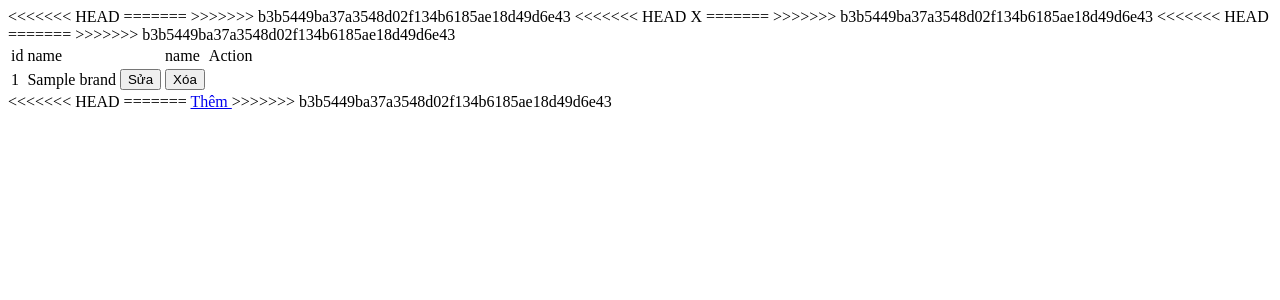
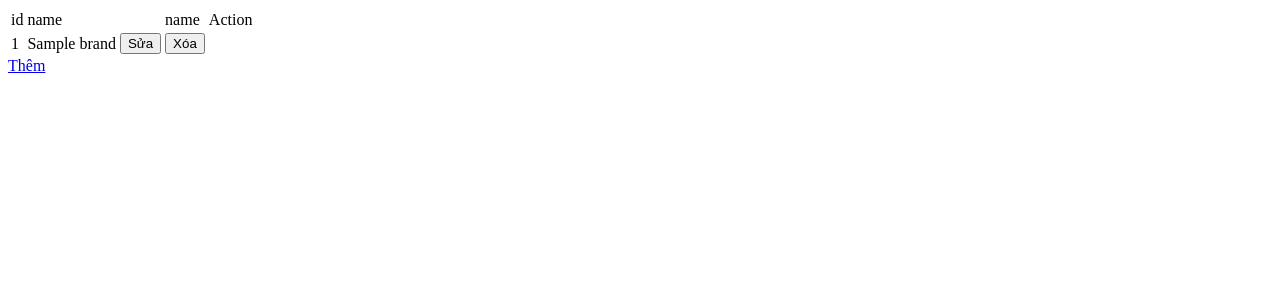
Before and after one commit to hoaphungvt-vp-7423456789/fakeda1, a PHP site: the page made by app/views/admin/brands/index.php in a window 1280 px wide. Shown: the top 300 px of the page. Run offline with PHP 8.4, Linux system fonts and the light colour scheme; the template is opened without the code that fills it: most values are stand-ins (such as "Sample title", 1, 10 or a date in 2020); some libraries are stand-ins or nearby versions.

Commit message:
lỗi quái gì đấy xóa html là xong gòi

```diff
--- a/app/views/admin/brands/index.php
+++ b/app/views/admin/brands/index.php
@@ -1,7 +1,6 @@
 <!DOCTYPE html>
 <html lang="en">
 
-<<<<<<< HEAD
 <head>
     <meta charset="UTF-8">
     <meta http-equiv="X-UA-Compatible" content="IE=edge">
@@ -10,20 +9,13 @@
 </head>
 
 <body>
-=======
-
-
->>>>>>> b3b5449ba37a3548d02f134b6185ae18d49d6e43
     <table>
         <thead>
             <tr>
                 <td>id</td>
-<<<<<<< HEAD
-                <td colspan="2">name</td>X
-=======
+                <td colspan="2">name</td>
                 <td>name</td>
                 <td colspan="2">Action</td>
->>>>>>> b3b5449ba37a3548d02f134b6185ae18d49d6e43
             </tr>
         </thead>
         <tbody>
@@ -31,34 +23,26 @@
                 <tr>
                     <td><?= $item->id ?></td>
                     <td><?= $item->name ?></td>
-<<<<<<< HEAD
-=======
                     <td>
-                        <form action="<?=BASE_URL .'/brands-edit'?>" >
-                            <input type="text" name="id" value="<?= $item->id ?>"hidden>
+                        <form action="<?= BASE_URL . '/brands-edit' ?>">
+                            <input type="text" name="id" value="<?= $item->id ?>" hidden>
 
                             <button>Sửa</button>
                         </form>
                     </td>
                     <td>
-                        <form action="<?=BASE_URL .'/brands-destroy'?>" >
-                            <input type="text" name="id" value="<?= $item->id ?>"hidden>
+                        <form action="<?= BASE_URL . '/brands-destroy' ?>">
+                            <input type="text" name="id" value="<?= $item->id ?>" hidden>
 
                             <button>Xóa</button>
                         </form>
                     </td>
->>>>>>> b3b5449ba37a3548d02f134b6185ae18d49d6e43
                 </tr>
             <?php endforeach ?>
         </tbody>
     </table>
-<<<<<<< HEAD
+
 </body>
 
 </html>
-=======
-   <a href="<?= BASE_URL . '/brands-create'?> ">Thêm </a>
-
-
-
->>>>>>> b3b5449ba37a3548d02f134b6185ae18d49d6e43
+<a href="<?= BASE_URL . '/brands-create' ?> ">Thêm </a>
```
